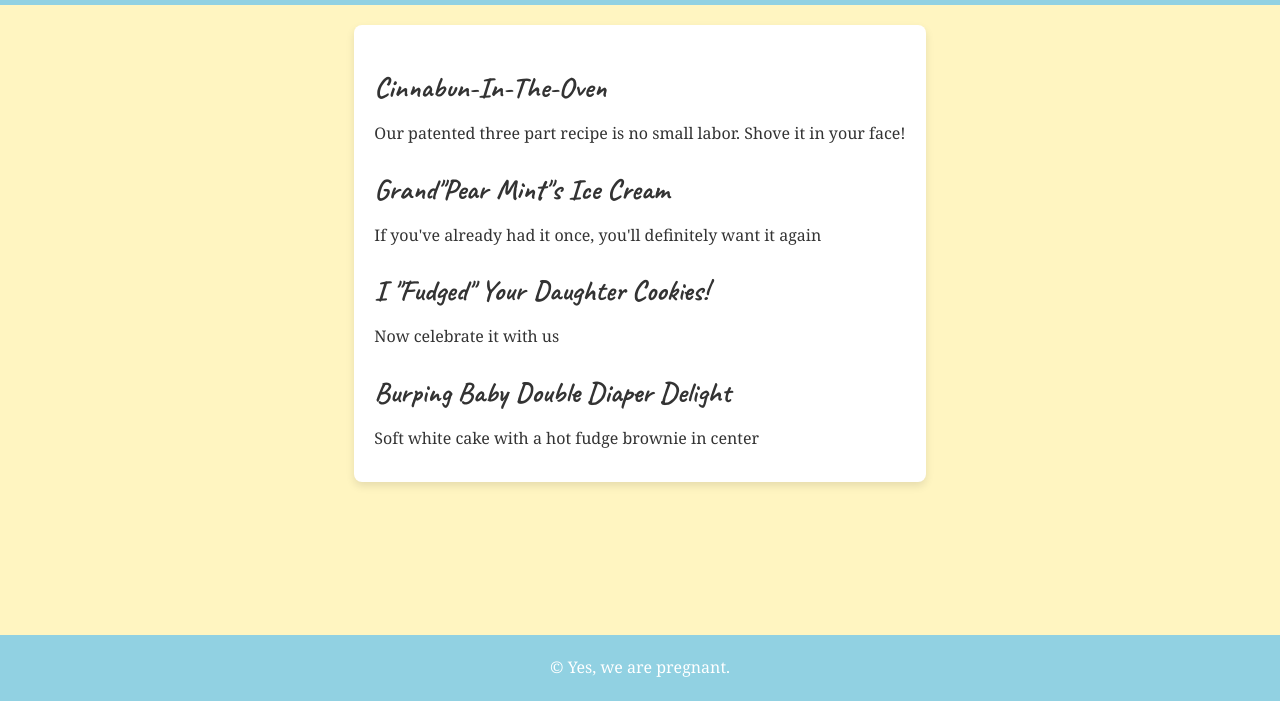
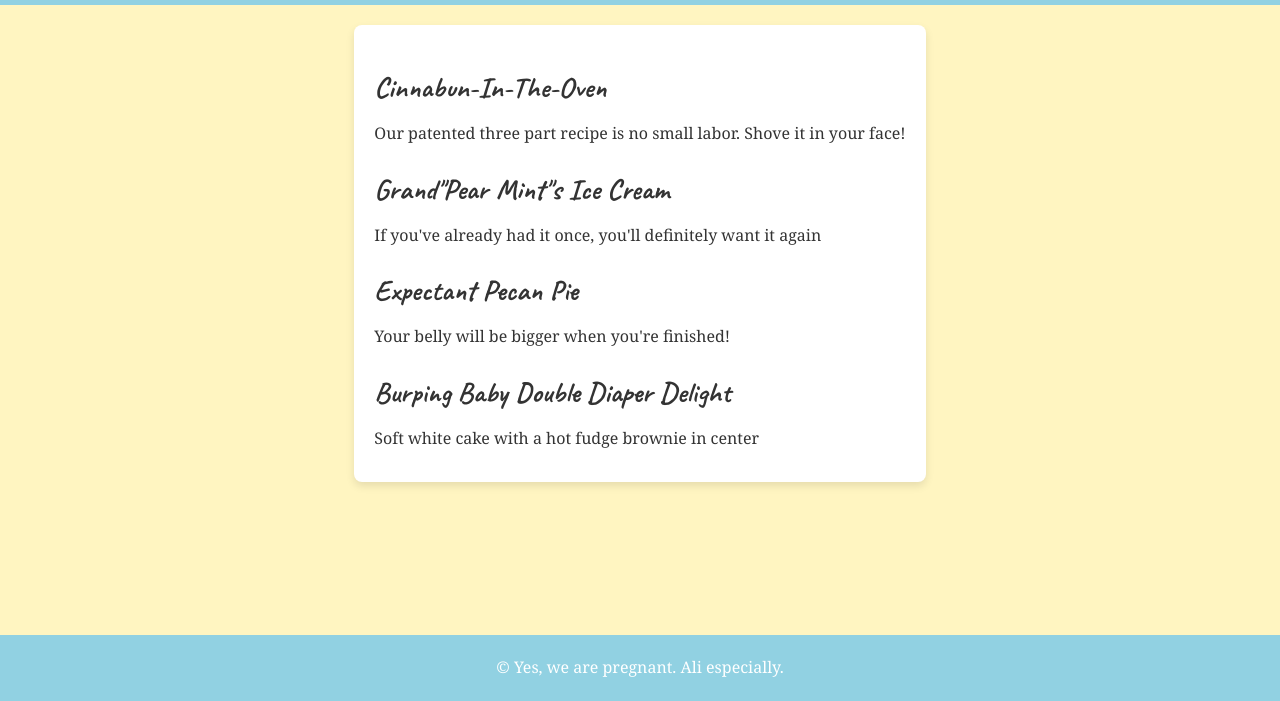
Before and after one commit to ajk-151/akarwedding, a plain HTML site: page index.html in a window 1280 px wide. Shown: the part 99-800 px from the top of the page. Drawn offline with Linux system fonts and the light colour scheme.

Commit message:
changed text

```diff
--- a/index.html
+++ b/index.html
@@ -27,8 +27,8 @@
     </section>
 
     <section>
-        <h2>I "Fudged" Your Daughter Cookies!</h2>
-        <p>Now celebrate it with us</p>
+        <h2>Expectant Pecan Pie</h2>
+        <p>Your belly will be bigger when you're finished!</p>
     </section>
 
     <section>
@@ -38,7 +38,7 @@
   </main>
 
   <footer>
-    <p>&copy; Yes, we are pregnant.</p>
+    <p>&copy; Yes, we are pregnant. Ali especially.</p>
   </footer>
 
 </body>
```
